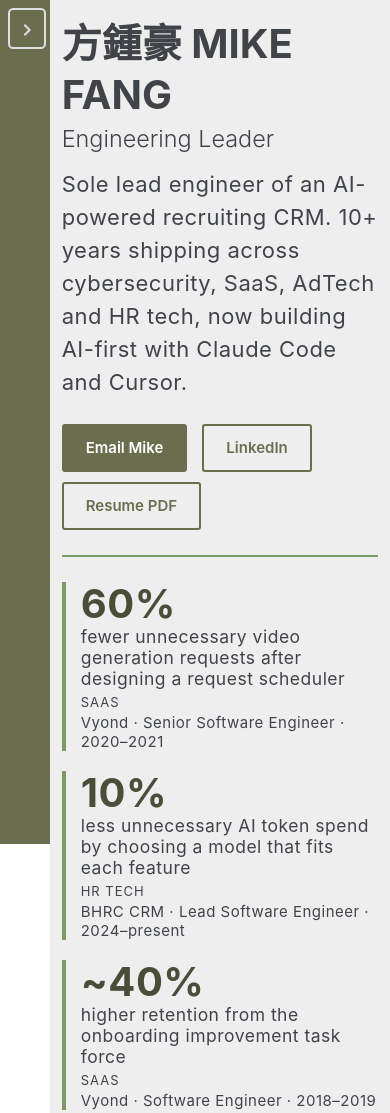
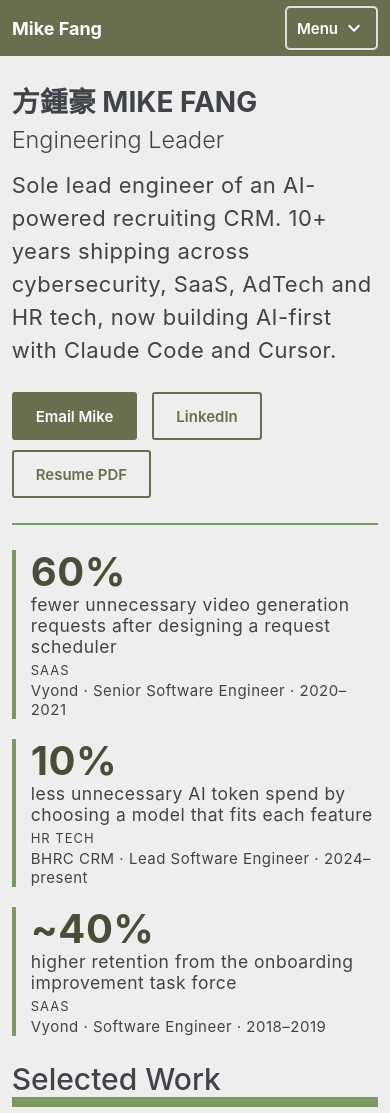
Before and after one commit to mike1026915/mike-fantasy, an Astro site: page / in a window 390 px wide. Shown: the top 1113 px of the page. Built offline with nearby package versions, Linux system fonts and the light colour scheme; Astro itself is replaced by a stand-in of ours.

Commit message:
Replace the mobile side rail with a labelled top bar
A 50px rail with a bare chevron hid the name, menu and contacts on every page but home. Small screens now get a full-width bar (name + Menu), a full-width content column, 44px nav and icon targets, one clamp-based h1 size, and anchor scroll padding under the bar.

Co-Authored-By: Claude Sonnet 5.5 <noreply@anthropic.com>

```diff
--- a/src/components/Sidebar.astro
+++ b/src/components/Sidebar.astro
@@ -38,15 +38,13 @@ const ICONS: Record<string, { path: string; viewBox: string }> = {
 
 <aside class="sidebar" data-open="false">
   <div class="switch-bar">
-    <button
-      class="switch"
-      type="button"
-      aria-label="Toggle menu"
-      aria-expanded="false"
-      aria-controls="sidebar-content"
-    >
+    <a class="bar-name" href="/">
+      {name}
+    </a>
+    <button class="switch" type="button" aria-expanded="false" aria-controls="sidebar-content">
+      <span>Menu</span>
       <svg viewBox="0 0 24 24" width="24" height="24" fill="currentColor" aria-hidden="true">
-        <path d="M15.41 7.41 14 6l-6 6 6 6 1.41-1.41L10.83 12z" />
+        <path d="M7.41 8.59 12 13.17l4.59-4.58L18 10l-6 6-6-6z" />
       </svg>
     </button>
   </div>
@@ -124,17 +122,29 @@ const ICONS: Record<string, { path: string; viewBox: string }> = {
     box-sizing: border-box;
   }
 
+  .bar-name {
+    display: none;
+  }
+
   .switch {
     visibility: hidden;
+    display: inline-flex;
+    align-items: center;
+    gap: 0.4rem;
+    min-height: 44px;
     background: none;
-    color: var(--grey);
+    color: var(--white);
     border: 2px solid var(--grey);
     border-radius: 5px;
-    padding: 5px;
-    margin: 15px 8px;
-    height: fit-content;
+    padding: 0 1rem;
+    font-family: var(--sans);
+    font-size: 1.5rem;
+    font-weight: 600;
     cursor: pointer;
-    transition: transform 0.5s ease 0s;
+  }
+
+  .switch svg {
+    transition: transform 0.2s ease;
   }
 
   .switch:hover {
@@ -200,13 +210,14 @@ const ICONS: Record<string, { path: string; viewBox: string }> = {
   .menus li {
     list-style-type: none;
     font-size: 1.5rem;
-    margin: 1rem 0;
+    margin: 0;
     font-family: var(--sans);
     font-weight: 600;
   }
 
   .menus a {
     display: inline-block;
+    padding: 1.2rem 0;
     transition: transform 0.2s ease;
     transform-origin: left center;
   }
@@ -221,21 +232,21 @@ const ICONS: Record<string, { path: string; viewBox: string }> = {
 
   .contacts {
     padding: 0;
-    margin: 0;
+    margin: 0 0 0 -1.3rem;
     width: 100%;
     display: flex;
     justify-content: flex-start;
-    gap: 1rem;
+    gap: 0.2rem;
   }
 
   .contacts li {
     list-style-type: none;
-    margin: 1rem 0;
+    margin: 0;
   }
 
   .contacts a {
     display: flex;
-    padding: 0.5rem;
+    padding: 1.3rem;
   }
 
   .contacts svg {
@@ -257,39 +268,53 @@ const ICONS: Record<string, { path: string; viewBox: string }> = {
   }
 
   @media (max-width: 960px) {
+    /* A labelled top bar instead of a 50px rail, so every page shows the name,
+       the menu and (when open) the contacts. */
     .sidebar {
-      width: 50px;
-      padding-left: 0;
-      padding-right: 0;
+      width: 100%;
+      min-height: 0;
+      max-height: 100vh;
+      overflow-y: auto;
+      right: 0;
+    }
+
+    .switch-bar {
+      flex-direction: row;
+      justify-content: space-between;
+      align-items: center;
+      min-height: 5.6rem;
+      padding: 0 1.2rem;
+    }
+
+    .bar-name {
+      display: block;
+      font-family: var(--sans);
+      font-size: 1.8rem;
+      font-weight: 700;
+      text-decoration: none;
+    }
+
+    .switch {
+      visibility: visible;
     }
 
     .sidebar .content {
       display: none;
-    }
-
-    .switch {
-      visibility: visible;
-      margin: 8px;
-      top: 0;
-      left: 0;
-      position: fixed;
-      transform: rotate(180deg);
-    }
-
-    .sidebar[data-open='true'] {
-      width: var(--side-panel-size);
-      padding-left: var(--side-panel-left-padding);
-      padding-right: var(--side-panel-right-padding);
+      padding: 0 1.5rem 2rem;
+      box-sizing: border-box;
     }
 
     .sidebar[data-open='true'] .content {
       display: flex;
     }
 
-    .sidebar[data-open='true'] .switch {
-      position: static;
-      margin: 15px 8px;
-      transform: rotate(0);
+    .sidebar[data-open='true'] .switch svg {
+      transform: rotate(180deg);
+    }
+
+    .avatar {
+      width: 12rem;
+      height: 12rem;
     }
   }
 </style>
--- a/src/layouts/Layout.astro
+++ b/src/layouts/Layout.astro
@@ -72,7 +72,7 @@ const { lang = 'en' } = seo;
 
   @media (max-width: 960px) {
     .content {
-      margin-left: 50px;
+      padding-top: 8rem;
     }
   }
 </style>
--- a/src/styles/global.css
+++ b/src/styles/global.css
@@ -26,6 +26,7 @@
 }
 
 html {
+  scroll-padding-top: 7rem;
   /* 62.5% keeps 1rem = 10px by default but follows the browser's font size setting. */
   font-size: 62.5%;
   min-height: 100vh;
@@ -102,6 +103,7 @@ li {
 }
 
 h1 {
+  font-size: clamp(2.8rem, 5vw, 4rem);
   font-weight: 700;
   text-transform: uppercase;
   margin: 0;
```
